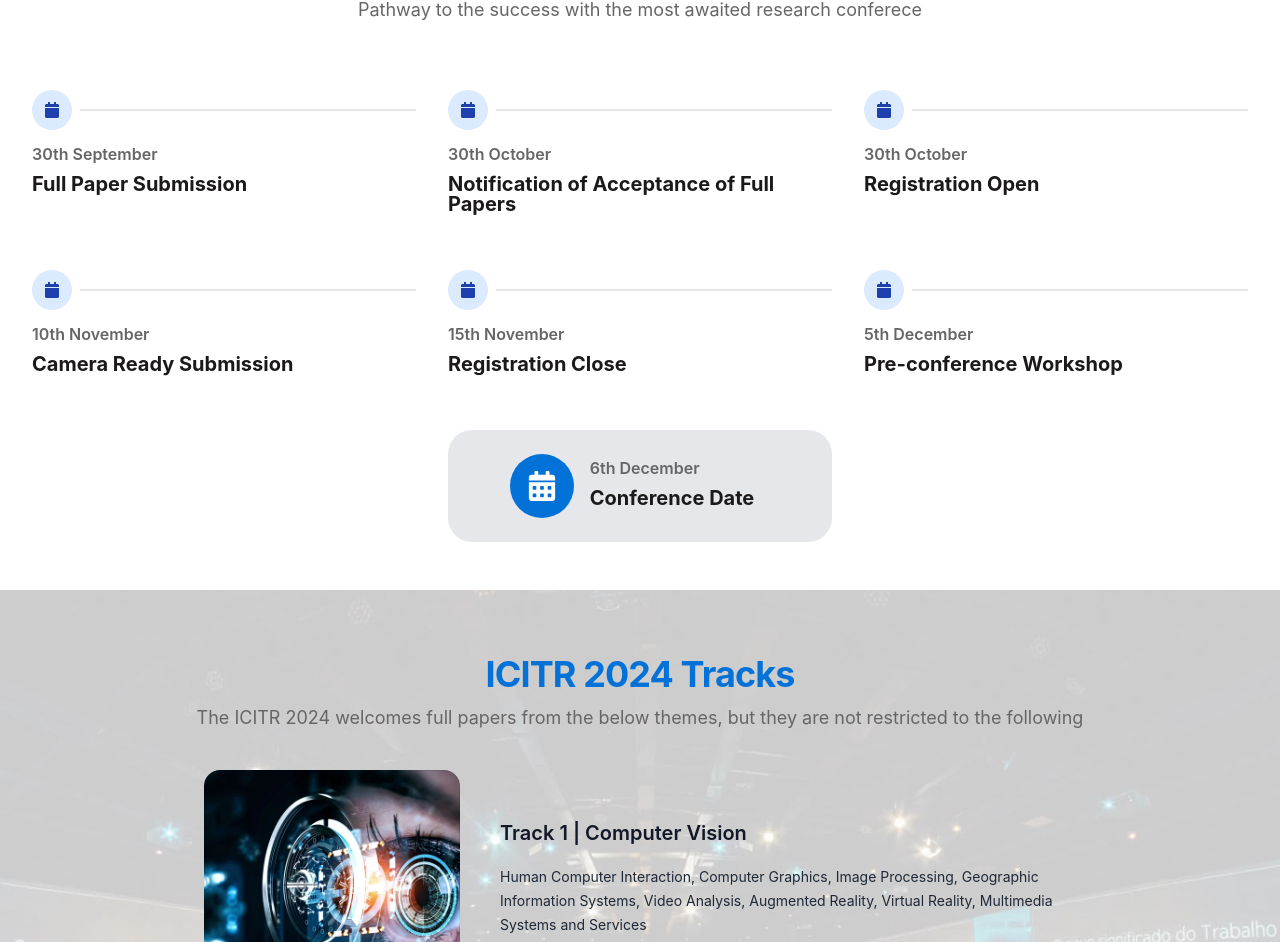
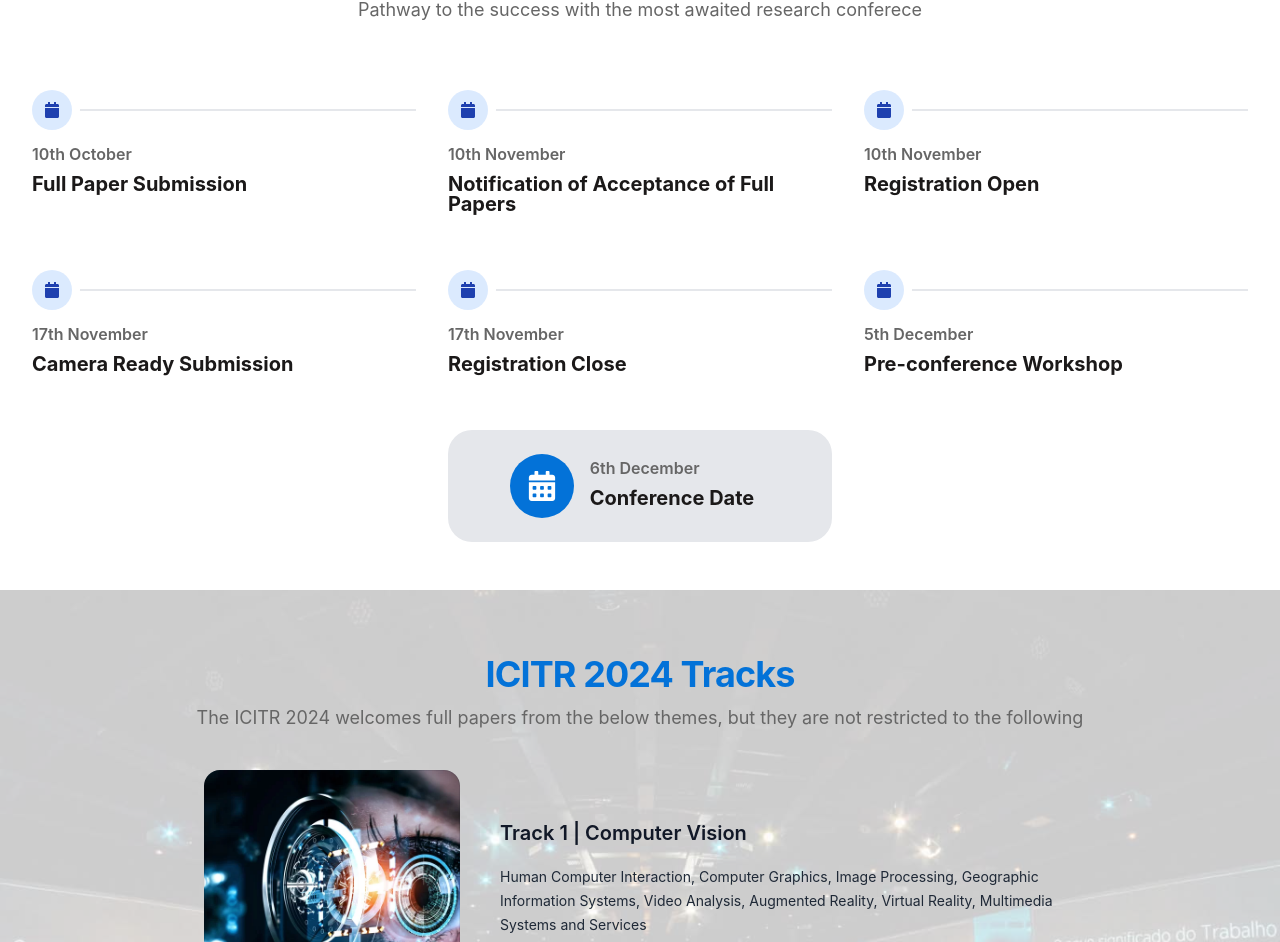
Before and after one commit to lakminagamage/ICITR_24_OW, a Next.js app: page /paperSubmission in a window 1280 px wide. Shown: the part 1070-2012 px from the top of the page. Built offline with nearby package versions, Linux system fonts and the light colour scheme.

Commit message:
changed the timeline

```diff
--- a/src/components/Timeline.jsx
+++ b/src/components/Timeline.jsx
@@ -3,27 +3,27 @@
 function Timeline() {
   const timeLine = [
     {
-      date: "30th September",
+      date: "10th October",
       title: "Full Paper Submission",
       description: "",
     },
     {
-      date: "30th October",
+      date: "10th November",
       title: "Notification of Acceptance of Full Papers",
       description: "",
     },
     {
-      date: "30th October",
+      date: "10th November",
       title: "Registration Open",
       description: "",
     },
     {
-      date: "10th November",
+      date: "17th November",
       title: "Camera Ready Submission",
       description: "",
     },
     {
-      date: "15th November",
+      date: "17th November",
       title: "Registration Close",
       description: "",
     },
```
